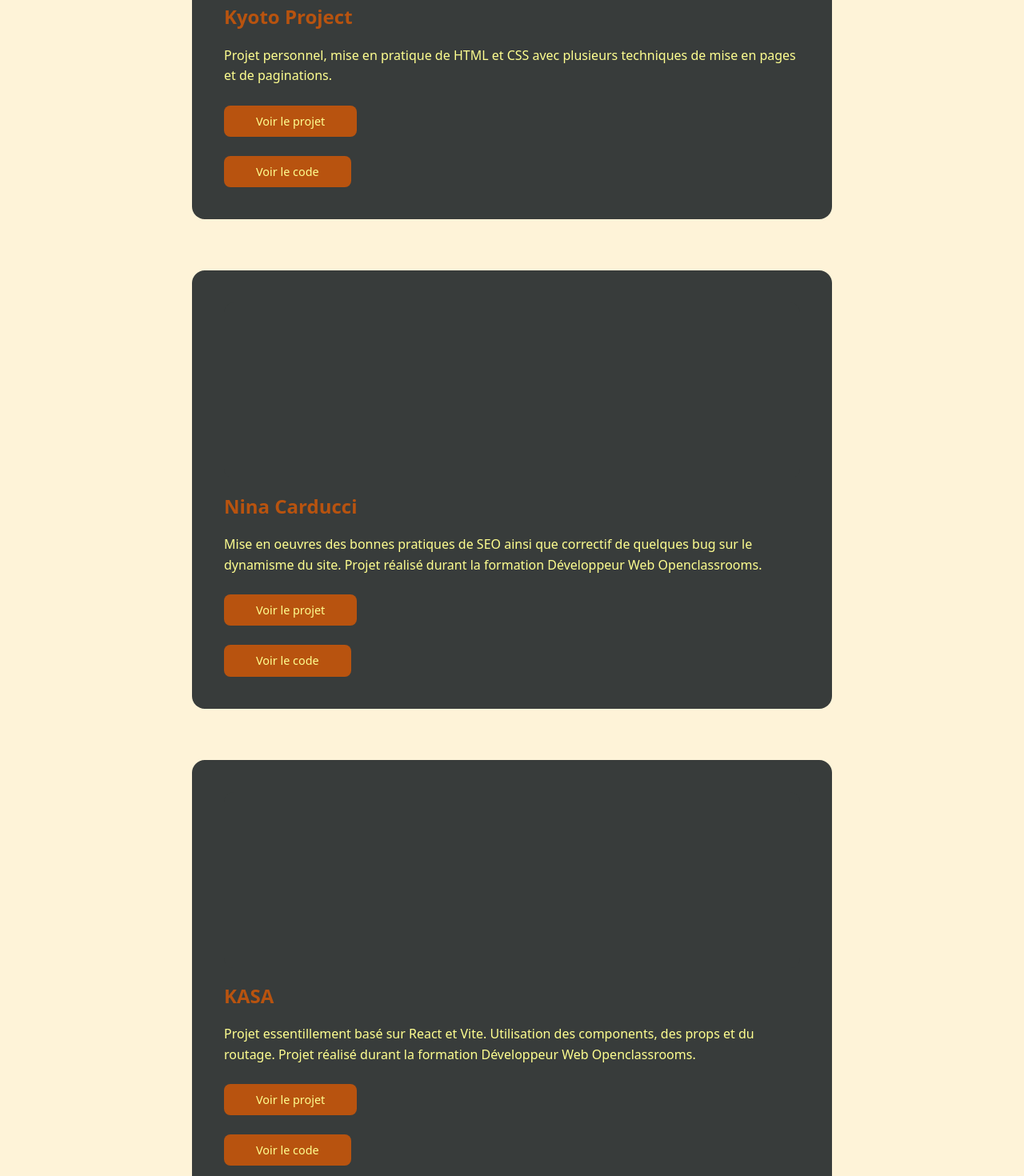
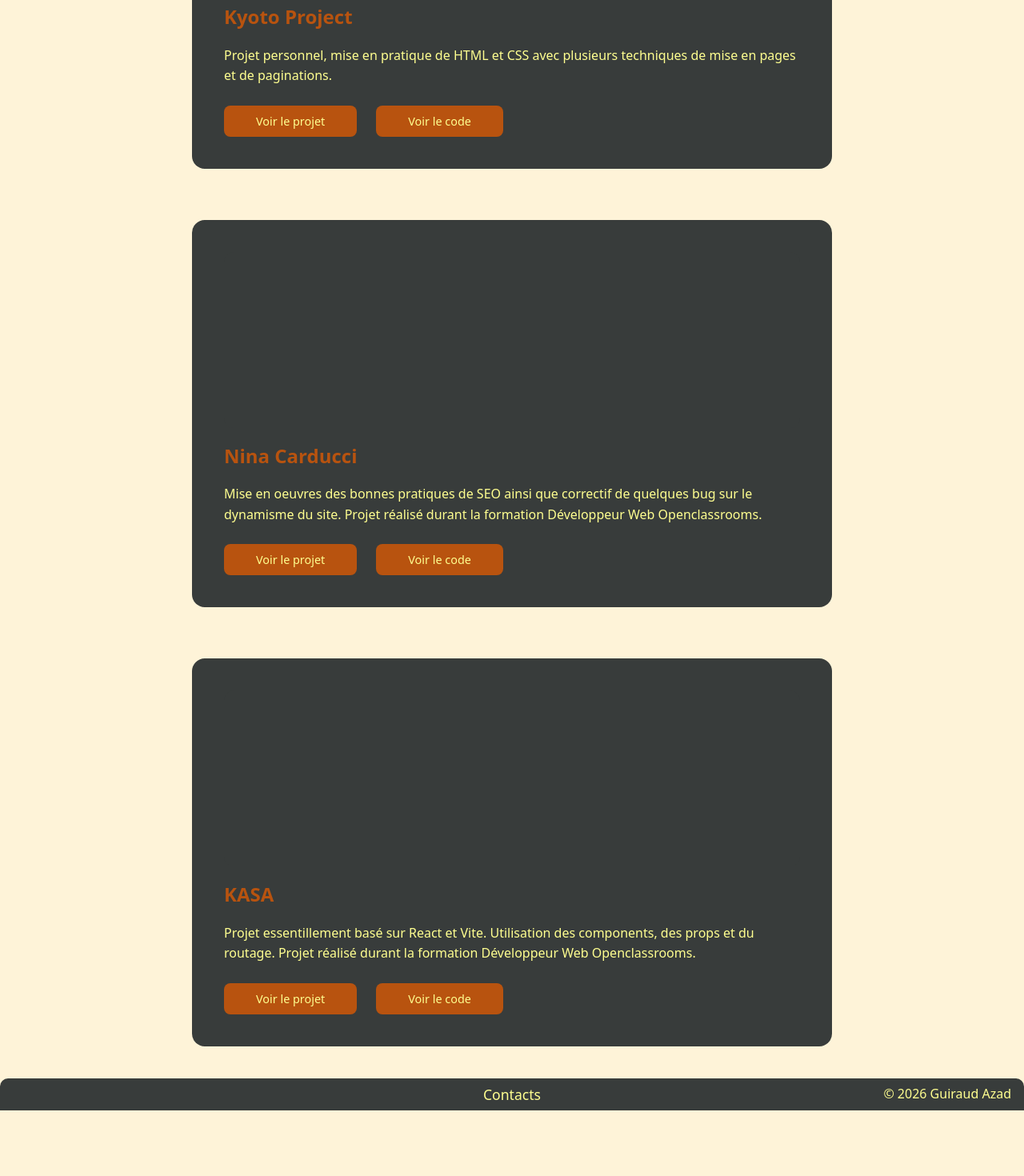
Before and after one commit to Azad-hay/Portfolio, a React (Vite) app: page /#/projets in a window 1280 px wide. Shown: the part 480-1950 px from the top of the page at 80% size. After the commit the page ends 1868 px from the top, so only its background shows below. Built offline with nearby package versions, Linux system fonts and the light colour scheme.

Commit message:
404/projet/favicon

```diff
--- a/src/components/Footer/Footer.jsx
+++ b/src/components/Footer/Footer.jsx
@@ -6,7 +6,7 @@ function Footer() {
     <footer className="footer">
       <div className="footer__spacer" aria-hidden="true"></div>
       <Link to="/contact" className="footer__link">
-        Contact
+        Contacts
       </Link>
       <p className="footer__copyright">© 2026 Guiraud Azad</p>
     </footer>
--- a/src/pages/NotFound/NotFound.css
+++ b/src/pages/NotFound/NotFound.css
@@ -17,10 +17,11 @@
 
 .not-found__text {
   font-size: 1rem;
-  color: var(--color-text-muted);
+  color: var(--color-secondary-light);
 }
 
 .not-found__link {
   margin-top: var(--space-sm);
   color: var(--color-secondary-light);
+  text-decoration: underline;
 }
--- a/src/pages/Projects/Projects.css
+++ b/src/pages/Projects/Projects.css
@@ -48,4 +48,14 @@
 .project-card__link {
   align-self: flex-start;
   margin-top: var(--space-xs);
+
 }
+
+.project-card__link:hover {
+  text-decoration: underline;
+  box-shadow: 0 0 10px var(--color-primary);
+}
+.project-buttons {
+  display: flex;
+  gap: var(--space-md);
+}
--- a/src/pages/Projects/Projects.jsx
+++ b/src/pages/Projects/Projects.jsx
@@ -16,9 +16,11 @@ function Projects() {
             <p className="project-card__description">
               Projet personnel, mise en pratique de HTML et CSS avec plusieurs techniques de mise en pages et de paginations.
             </p>
-            <a href="https://azad-hay.github.io/Kyoto_Project/#home" className="button project-card__link">Voir le projet</a>
-            <a href="https://github.com/Azad-hay/Kyoto_Project"
-            className="button project-card__link" >Voir le code</a>
+            <div className='project-buttons'>
+              <a href="https://azad-hay.github.io/Kyoto_Project/#home" className="button project-card__link" target="_blank" rel="noopener noreferrer">Voir le projet</a>
+              <a href="https://github.com/Azad-hay/Kyoto_Project"
+                className="button project-card__link" target="_blank" rel="noopener noreferrer">Voir le code</a>
+            </div>
           </section>
 
           <section className="project-card">
@@ -27,8 +29,10 @@ function Projects() {
             <p className="project-card__description">
               Mise en oeuvres des bonnes pratiques de SEO ainsi que correctif de quelques bug sur le dynamisme du site. Projet réalisé durant la formation Développeur Web  Openclassrooms.
             </p>
-            <a href="https://azad-hay.github.io/OP_SEO/" className="button project-card__link">Voir le projet</a>
-            <a href="https://github.com/Azad-hay/OP_SEO" className="button project-card__link">Voir le code</a>
+            <div className='project-buttons'>
+              <a href="https://azad-hay.github.io/OP_SEO/" className="button project-card__link" target="_blank" rel="noopener noreferrer">Voir le projet</a>
+              <a href="https://github.com/Azad-hay/OP_SEO" className="button project-card__link" target="_blank" rel="noopener noreferrer">Voir le code</a>
+            </div>
           </section>
 
           <section className="project-card">
@@ -37,8 +41,11 @@ function Projects() {
             <p className="project-card__description">
               Projet essentillement basé sur React et Vite. Utilisation des components, des props et du routage. Projet réalisé durant la formation Développeur Web  Openclassrooms.
             </p>
-            <a href="https://azad-hay.github.io/" className="button project-card__link">Voir le projet</a>
-            <a href="https://github.com/Azad-hay/React_project" className="button project-card__link">Voir le code</a>
+            <div className='project-buttons'>
+
+            <a href="https://azad-hay.github.io/" className="button project-card__link" target="_blank" rel="noopener noreferrer">Voir le projet</a>
+            <a href="https://github.com/Azad-hay/React_project" className="button project-card__link" target="_blank" rel="noopener noreferrer">Voir le code</a>
+            </div>
           </section>
         </div>
       </main>
```
